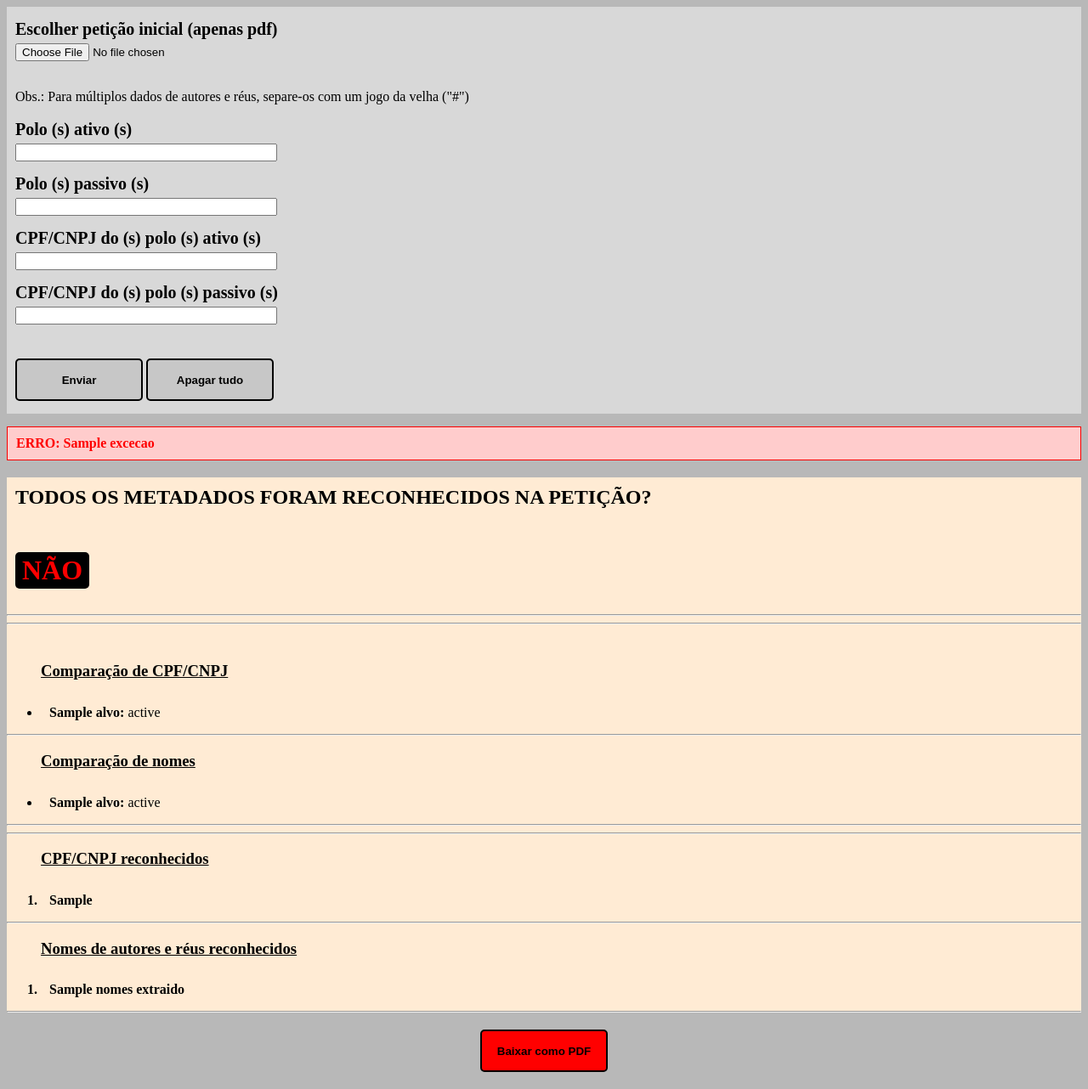
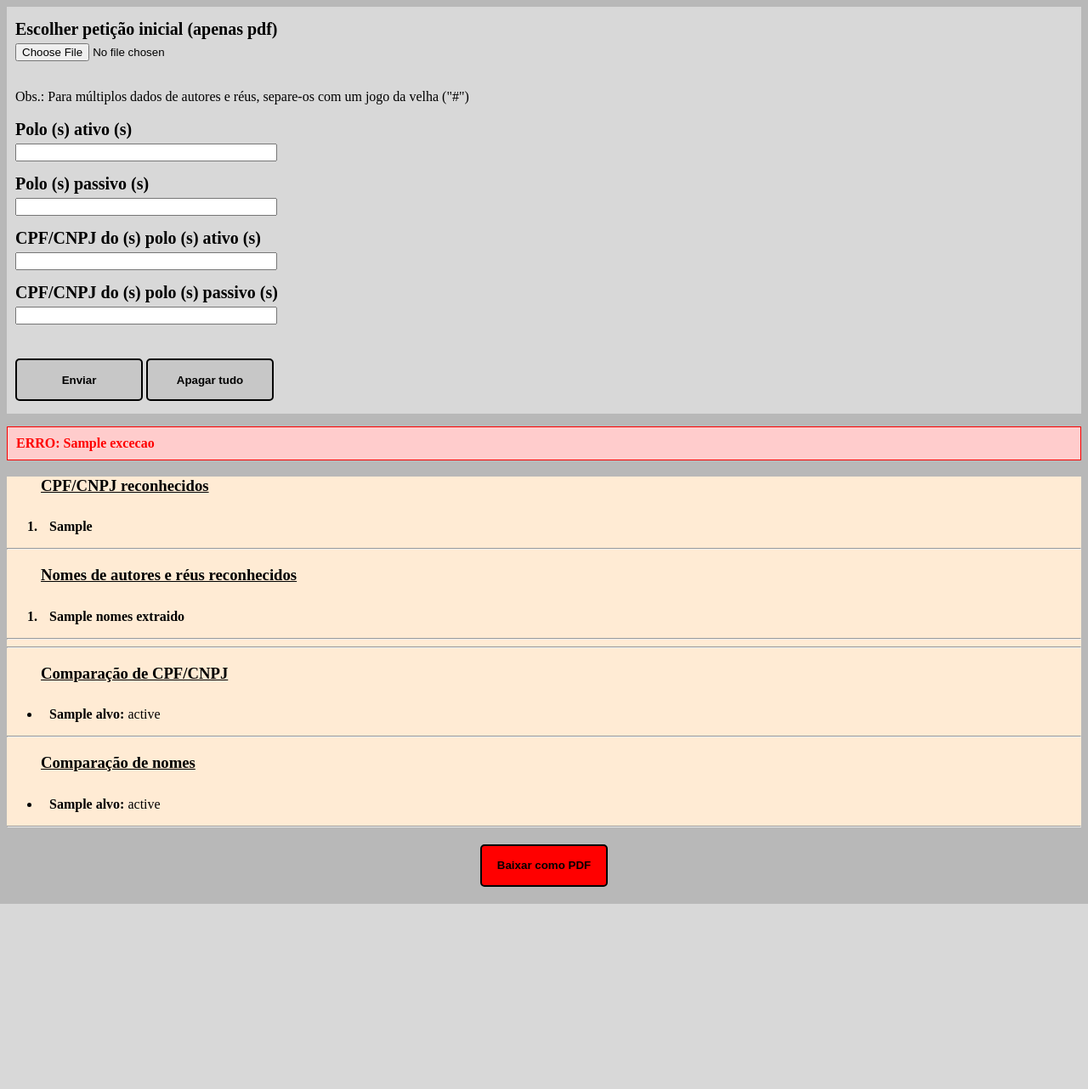
Before and after one commit to jonatasvdss/projeto-ner, a Flask app: template templates/index.html in a window 1280 px wide. Shown: the whole page at 85% size. After the commit the page ends 1064 px from the top, so only its background shows below. Run offline with Flask 3, Linux system fonts and the light colour scheme; the template is opened without the code that fills it: most values are stand-ins (such as "Sample title", 1, 10 or a date in 2020).

Commit message:
Simplifica interface de resultados e ajusta fluxo de leitura das seções

```diff
--- a/static/style.css
+++ b/static/style.css
@@ -123,7 +123,7 @@ ol li {
         display: none
     }
 
-    .reconhecidos {
+    .comparacao {
         break-before: page;
     }
 }
--- a/templates/index.html
+++ b/templates/index.html
@@ -40,13 +40,27 @@
 
     {% if resultado %}
         <div class="resultado">
-            <h2>TODOS OS METADADOS FORAM RECONHECIDOS NA PETIÇÃO?</h2>
-            <h1 class="{{ 'sucesso' if resultado.sucesso_geral else 'erro' }}" id="sucesso_geral">
-                {{ 'SIM' if resultado.sucesso_geral else 'NÃO' }}
-            </h1>
+            <div class="reconhecidos">
+                <ol>
+                    <h3>CPF/CNPJ reconhecidos</h3>
+                    {% for id_extraido in resultado.ids_extraidos %}
+                        <li class="items_reconhecidos">{{ id_extraido }}</li>
+                    {% endfor %}
+                </ol>
 
-            <hr><hr>
-            <br>
+                <hr>
+
+                <ol>
+                    <h3>Nomes de autores e réus reconhecidos</h3>
+                    {% for nome_extraido in resultado.nomes_extraidos %}
+                        <li class="items_reconhecidos">{{ nome_extraido }}</li>
+                    {% endfor %}
+                </ol>
+            </div>
+
+            <hr>
+            <hr>
+
             <div class="comparacao">
                 <ul>
                     <h3>Comparação de CPF/CNPJ</h3>
@@ -70,28 +84,9 @@
             </div>
 
             <hr>
-            <hr>
 
-            <div class="reconhecidos">
-                <ol>
-                    <h3>CPF/CNPJ reconhecidos</h3>
-                    {% for id_extraido in resultado.ids_extraidos %}
-                        <li class="items_reconhecidos">{{ id_extraido }}</li>
-                    {% endfor %}
-                </ol>
+        </div>
 
-                <hr>
-
-                <ol>
-                    <h3>Nomes de autores e réus reconhecidos</h3>
-                    {% for nome_extraido in resultado.nomes_extraidos %}
-                        <li class="items_reconhecidos">{{ nome_extraido }}</li>
-                    {% endfor %}
-                </ol>
-            </div>
-
-            <hr>
-        </div>
         <div>
             <button id="botao_baixar">Baixar como PDF</button>
         </div>
```
